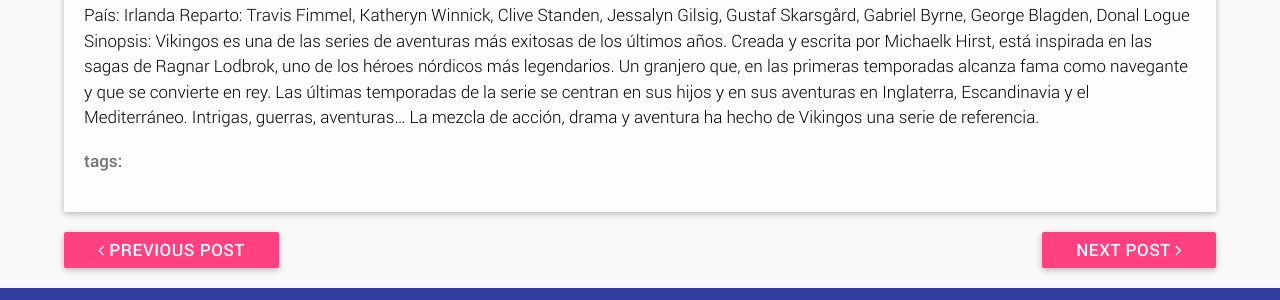
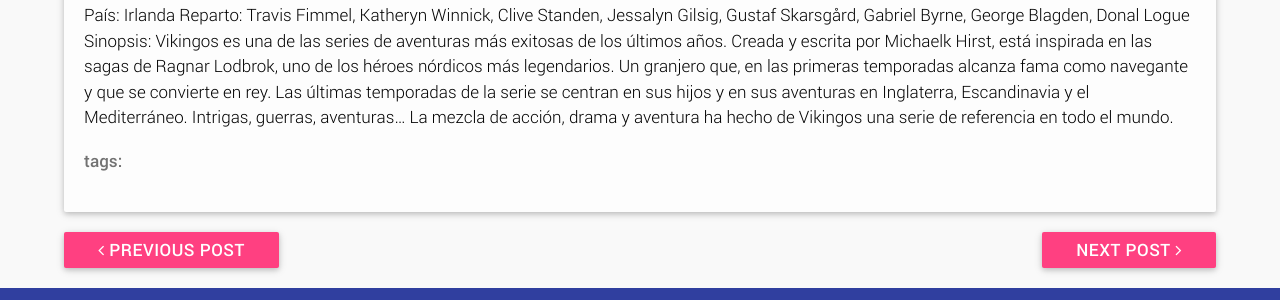
Before and after one commit to sandra86code/blog, a Jekyll site: the page built from _posts/2020-12-05-Vikingos.md, in a window 1280 px wide and 900 px high, scrolled down 2416 px. Shown: the part 558-858 px from the top of the window. Built offline with Jekyll 4.4.1, drawn with Linux system fonts in a browser that asks for light colours.

Commit message:
Modificada sinopsis

```diff
--- a/_posts/2020-12-05-Vikingos.md
+++ b/_posts/2020-12-05-Vikingos.md
@@ -21,4 +21,4 @@
 Vikingos es una de las series de aventuras más exitosas de los últimos años.
 Creada y escrita por Michaelk Hirst, está inspirada en las sagas de Ragnar Lodbrok, uno de los héroes nórdicos más legendarios. Un granjero que, en las primeras temporadas alcanza fama como navegante y que se convierte en rey.
 Las últimas temporadas de la serie se centran en sus hijos y en sus aventuras en Inglaterra, Escandinavia y el Mediterráneo.
-Intrigas, guerras, aventuras… La mezcla de acción, drama y aventura ha hecho de Vikingos una serie de referencia.
+Intrigas, guerras, aventuras… La mezcla de acción, drama y aventura ha hecho de Vikingos una serie de referencia en todo el mundo.
```
